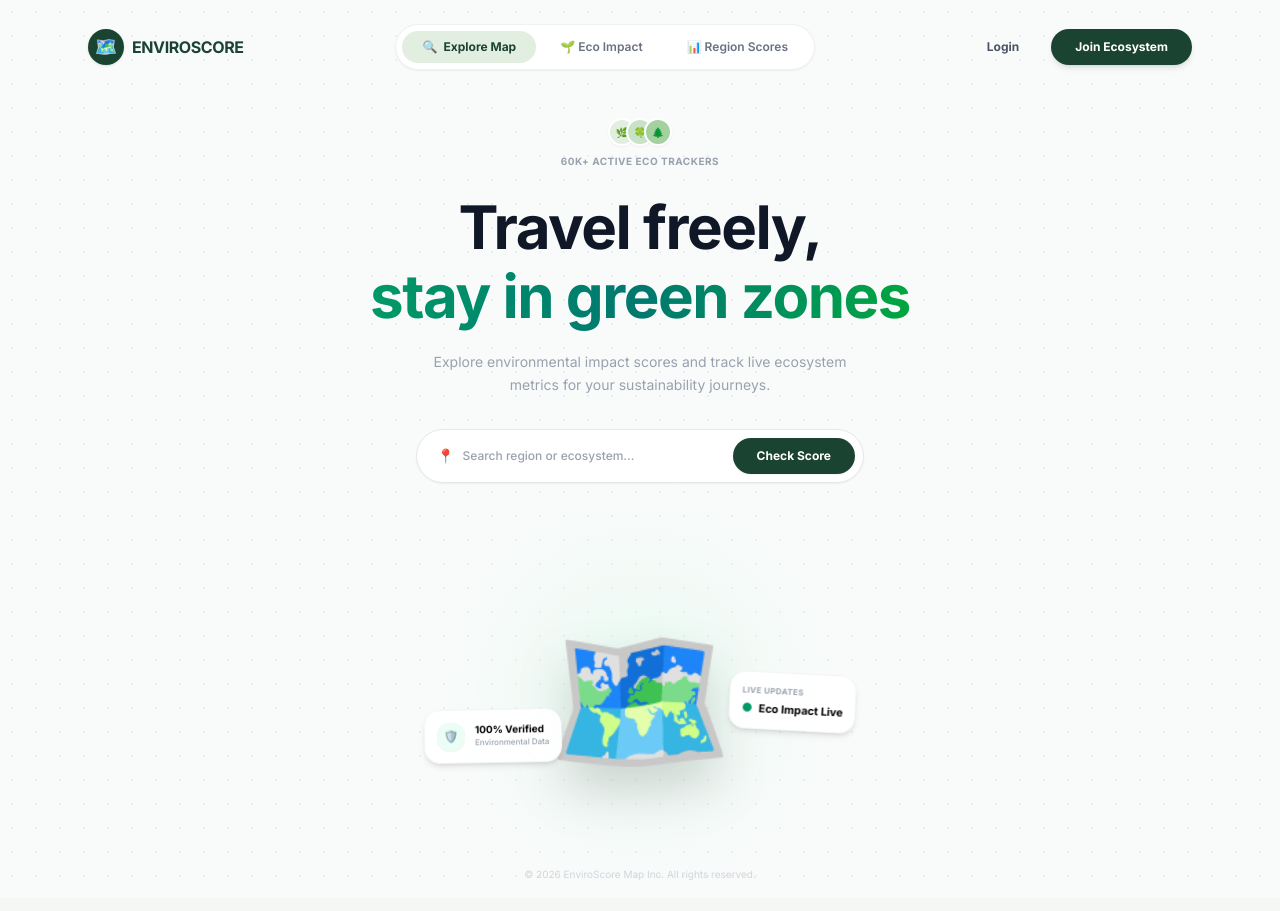
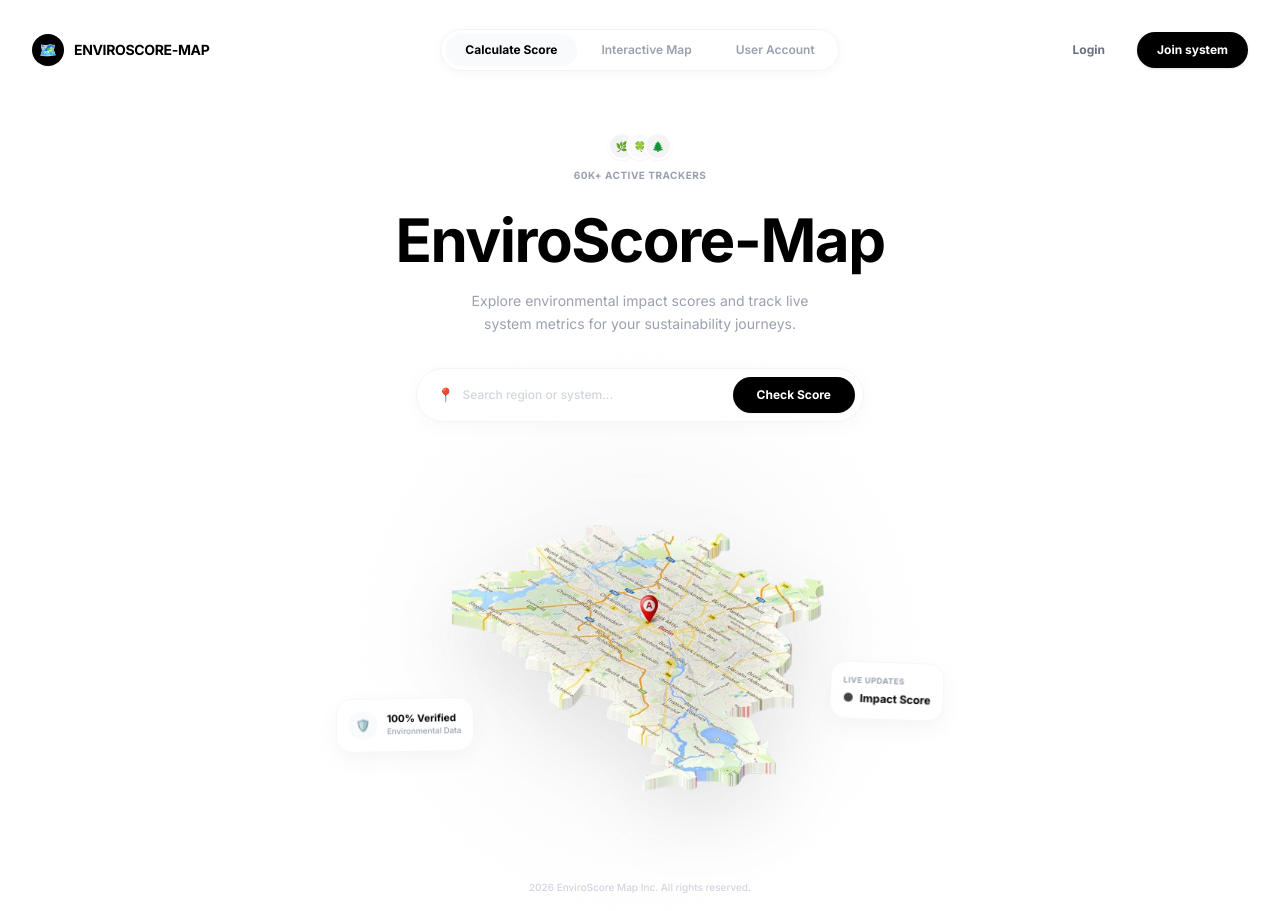
Before and after one commit to DilaraFernando/EnviroScore-MapFrontEnd, a React (Vite) app: page / in a window 1280 px wide. Built offline with nearby package versions, Linux system fonts and the light colour scheme; a web font is replaced by a local one.

Commit message:
fixed the error and login

```diff
--- a/src/pages/Home.tsx
+++ b/src/pages/Home.tsx
@@ -1,4 +1,5 @@
 import { useState } from 'react';
+import mapAsset from '../assets/e6c4b8a894883d80de5c55de4dcc8a36-removebg-preview.png';
 
 interface HomeProps {
   onStartQuiz: () => void;
@@ -9,109 +10,110 @@ export default function Home({ onStartQuiz, onNavigateToLogin }: HomeProps) {
   const [searchQuery, setSearchQuery] = useState('');
 
   return (
-    <div className="min-h-screen bg-[#F9FBFA] text-[#1E293B] relative overflow-x-hidden flex flex-col justify-between select-none">
+    <div className="min-h-screen bg-white text-black relative overflow-x-hidden flex flex-col justify-between select-none">
+{/*PERFECTLY BALANCED MODERN NAVBAR */}
+      <header className="max-w-7xl w-full mx-auto px-8 pt-8 flex justify-between items-center relative z-50 animate-fade-in">
 
-      {/* 🟢 BACKGROUND GRID DOTS (පසුබිමේ ඇති ලස්සන තිත් රටාව) */}
-      <div className="absolute top-0 left-0 w-full h-full bg-[radial-gradient(#e2e8f0_1.5px,transparent_1.5px)] [background-size:24px_24px] opacity-70 pointer-events-none z-0"></div>
-
-      {/* 🟢 MODERN FLOATING NAVIGATION BAR */}
-      <header className="max-w-6xl w-full mx-auto px-6 pt-6 flex justify-between items-center relative z-50 animate-fade-in">
-        {/* Logo Section */}
-        <div className="flex items-center gap-2">
-          <div className="w-9 h-9 bg-[#1B4332] rounded-full flex items-center justify-center text-lg shadow-sm">
+        {/* Left Side */}
+        <div className="flex items-center gap-2.5 justify-start">
+          <div className="w-8 h-8 bg-black rounded-full flex items-center justify-center text-sm shadow-xs text-white">
             🗺️
           </div>
-          <span className="font-black text-base tracking-tight text-[#1B4332] uppercase">EnviroScore</span>
+          <span className="font-black text-sm tracking-tight text-black uppercase">EnviroScore-Map</span>
         </div>
 
-        {/* Center Floating Pills (Flatrover Minimalist Design) */}
-        <nav className="hidden md:flex items-center bg-white border border-gray-200/60 shadow-xs rounded-full p-1.5 gap-1">
-          <button className="px-5 py-2 bg-[#E2EFE0] text-[#1B4332] font-bold text-xs rounded-full transition-all flex items-center gap-1.5">
-            <span>🔍</span> Explore Map
+        {/* Center Navigation Pills */}
+        <nav className="absolute left-1/2 -translate-x-1/2 hidden md:flex items-center bg-white border border-gray-100 shadow-[0_2px_12px_rgba(0,0,0,0.04)] rounded-full p-1 gap-1">
+          <button className="px-5 py-2 bg-gray-50 text-black font-bold text-xs rounded-full transition-all">
+            Calculate Score
           </button>
-          <button className="px-5 py-2 text-gray-500 hover:text-black font-semibold text-xs rounded-full transition-all cursor-pointer">
-            🌱 Eco Impact
+          <button className="px-5 py-2 text-gray-400 hover:text-black font-semibold text-xs rounded-full transition-all cursor-pointer">
+            Interactive Map
           </button>
-          <button className="px-5 py-2 text-gray-500 hover:text-black font-semibold text-xs rounded-full transition-all cursor-pointer">
-            📊 Region Scores
+          <button className="px-5 py-2 text-gray-400 hover:text-black font-semibold text-xs rounded-full transition-all cursor-pointer">
+            User Account
           </button>
         </nav>
 
-        {/* Right Action Buttons */}
-        <div className="flex items-center gap-3">
+        {/* Right Side: Action Buttons*/}
+        <div className="flex items-center gap-4 justify-end">
           <button
             onClick={onNavigateToLogin}
-            className="px-5 py-2 text-xs font-bold text-gray-600 hover:text-black transition-all cursor-pointer"
+            className="px-4 py-2 text-xs font-bold text-gray-500 hover:text-black transition-all cursor-pointer"
           >
             Login
           </button>
           <button
             onClick={onStartQuiz}
-            className="px-6 py-2.5 bg-[#1B4332] hover:bg-[#143225] text-white text-xs font-bold rounded-full shadow-md hover:shadow-lg transition-all cursor-pointer"
+            className="px-5 py-2.5 bg-black hover:bg-gray-900 text-white text-xs font-bold rounded-full shadow-sm hover:shadow-md transition-all cursor-pointer"
           >
-            Join Ecosystem
+            Join system
           </button>
         </div>
+
       </header>
 
-      {/* 🟢 HERO MAIN CONTENT SECTION */}
-      <main className="flex-1 flex flex-col items-center justify-center text-center px-6 pt-12 pb-6 relative z-10 max-w-4xl mx-auto w-full animate-fade-in">
+      {/* HERO MAIN CONTENT SECTION */}
+      <main className="flex-1 flex flex-col items-center justify-center text-center px-6 pt-16 pb-4 relative z-10 max-w-4xl mx-auto w-full animate-fade-in">
 
         {/* Active Eco Trackers Count Indicator */}
         <div className="flex flex-col items-center gap-2 mb-6">
           <div className="flex -space-x-2.5">
-            <div className="w-7 h-7 rounded-full bg-[#E2EFE0] border-2 border-white flex items-center justify-center text-[10px] font-bold shadow-xs">🌿</div>
-            <div className="w-7 h-7 rounded-full bg-[#C7E2C5] border-2 border-white flex items-center justify-center text-[10px] font-bold shadow-xs">🍀</div>
-            <div className="w-7 h-7 rounded-full bg-[#A3D19F] border-2 border-white flex items-center justify-center text-[10px] font-bold shadow-xs">🌲</div>
+            <div className="w-7 h-7 rounded-full bg-gray-100 border-2 border-white flex items-center justify-center text-[10px] shadow-xs">🌿</div>
+            <div className="w-7 h-7 rounded-full bg-gray-50 border-2 border-white flex items-center justify-center text-[10px] shadow-xs">🍀</div>
+            <div className="w-7 h-7 rounded-full bg-zinc-100 border-2 border-white flex items-center justify-center text-[10px] shadow-xs">🌲</div>
           </div>
-          <span className="text-[10px] text-gray-400 font-extrabold tracking-wider uppercase">60K+ Active Eco Trackers</span>
+          <span className="text-[10px] text-gray-400 font-extrabold tracking-wider uppercase">60K+ Active Trackers</span>
         </div>
 
-        {/* Main Bold Heading (Flatrover Typography Style) */}
-        <h1 className="text-4xl md:text-6xl font-black tracking-tight text-gray-900 leading-[1.15] max-w-3xl">
-          Travel freely, <br />
-          <span className="text-transparent bg-clip-text bg-gradient-to-r from-emerald-600 via-teal-700 to-green-600">stay in green zones</span>
+        {/* Premium Dark Typography */}
+        <h1 className="text-5xl md:text-6xl font-black tracking-tight text-black leading-[1.12] max-w-3xl">
+          EnviroScore-Map
         </h1>
 
         {/* Subtitle Text */}
-        <p className="text-xs md:text-sm text-gray-400 max-w-md mx-auto mt-5 leading-relaxed font-normal">
-          Explore environmental impact scores and track live ecosystem metrics for your sustainability journeys.
+        <p className="text-xs md:text-sm text-gray-400 max-w-sm mx-auto mt-4 leading-relaxed font-normal">
+          Explore environmental impact scores and track live system metrics for your sustainability journeys.
         </p>
 
-        {/* Center Search Input & Button Bar */}
-        <div className="flex items-center bg-white border border-gray-200 shadow-xs hover:shadow-md rounded-full p-2 mt-8 w-full max-w-md transition-all">
+        {/* Minimalist Search Bar */}
+        <div className="flex items-center bg-white border border-gray-100 shadow-[0_4px_20px_rgba(0,0,0,0.03)] hover:shadow-[0_4px_24px_rgba(0,0,0,0.06)] rounded-full p-2 mt-8 w-full max-w-md transition-all duration-300">
           <div className="flex items-center px-3 w-full">
             <span className="text-sm text-gray-400 mr-2">📍</span>
             <input
               type="text"
-              placeholder="Search region or ecosystem..."
+              placeholder="Search region or system..."
               value={searchQuery}
               onChange={(e) => setSearchQuery(e.target.value)}
-              className="w-full bg-transparent text-xs focus:outline-none text-gray-700 font-medium placeholder-gray-400"
+              className="w-full bg-transparent text-xs focus:outline-none text-black font-medium placeholder-gray-300"
             />
           </div>
           <button
             onClick={onStartQuiz}
-            className="px-6 py-2.5 bg-[#1B4332] hover:bg-[#143225] text-white text-xs font-bold rounded-full shadow-xs whitespace-nowrap transition-all cursor-pointer"
+            className="px-6 py-2.5 bg-black hover:bg-gray-900 text-white text-xs font-bold rounded-full shadow-xs whitespace-nowrap transition-all cursor-pointer"
           >
             Check Score
           </button>
         </div>
 
-        {/* 🟢 CENTER MAP HERO ICON & FLOATING INFOGRAPHICS */}
-        <div className="mt-14 relative w-full max-w-md flex justify-center items-end h-72">
+        {/*IMAGE & FLOATING INFOGRAPHICS */}
+        <div className="mt-4 relative w-full max-w-2xl flex justify-center items-end h-[410px]">
 
-          {/* Subtle Radial Glow Behind the Map Asset */}
-          <div className="absolute w-56 h-56 bg-emerald-100/40 rounded-full blur-3xl -z-10 bottom-6"></div>
+          {/* Neutral Smooth Radial Glow Behind the Map Image */}
+          <div className="absolute w-96 h-96 bg-gray-100/60 rounded-full blur-3xl -z-10 bottom-6"></div>
 
-          {/* Central Interactive Style Map Asset */}
-          <div className="text-[150px] drop-shadow-2xl select-none transform hover:scale-105 transition-transform duration-500 ease-out cursor-grab active:cursor-grabbing pb-4">
-            🗺️
+          {/* 🖼️ Large Map Asset */}
+          <div className="w-96 h-96 select-none transform hover:scale-102 transition-transform duration-500 ease-out pb-2 flex items-center justify-center relative z-10">
+            <img
+              src={mapAsset}
+              alt="EnviroScore 3D Map"
+              className="w-full h-full object-contain drop-shadow-[0_30px_35px_rgba(0,0,0,0.08)]"
+            />
           </div>
 
-          {/* Floating Card Left: 100% Verified */}
-          <div className="absolute left-2 bottom-16 bg-white/95 backdrop-blur-xs border border-gray-100 p-3 rounded-2xl shadow-md flex items-center gap-2.5 text-left transform -rotate-1 hover:rotate-0 transition-transform duration-300">
-            <div className="w-7 h-7 bg-emerald-50 rounded-xl flex items-center justify-center text-xs shadow-2xs">
+          {/* Floating Card Left */}
+          <div className="absolute left-8 bottom-24 bg-white/95 backdrop-blur-md border border-gray-100/80 p-3 rounded-2xl shadow-[0_8px_24px_rgba(0,0,0,0.04)] flex items-center gap-2.5 text-left transform -rotate-1 hover:rotate-0 transition-transform duration-300 z-20">
+            <div className="w-7 h-7 bg-gray-50 rounded-xl flex items-center justify-center text-xs">
               🛡️
             </div>
             <div>
@@ -120,22 +122,21 @@ export default function Home({ onStartQuiz, onNavigateToLogin }: HomeProps) {
             </div>
           </div>
 
-          {/* Floating Card Right: Live Impact */}
-          <div className="absolute right-2 bottom-24 bg-white/95 backdrop-blur-xs border border-gray-100 p-3 rounded-2xl shadow-md flex flex-col gap-1 text-left transform rotate-3 hover:rotate-0 transition-transform duration-300">
+          {/* Floating Card Right*/}
+          <div className="absolute right-8 bottom-32 bg-white/95 backdrop-blur-md border border-gray-100/80 p-3 rounded-2xl shadow-[0_8px_24px_rgba(0,0,0,0.04)] flex flex-col gap-1 text-left transform rotate-2 hover:rotate-0 transition-transform duration-300 z-20">
             <span className="text-[8px] font-extrabold text-gray-400 uppercase tracking-wider">Live Updates</span>
             <div className="flex items-center gap-1.5">
-              <span className="text-xs text-emerald-600">●</span>
-              <p className="text-[11px] font-black text-black leading-none">Eco Impact Live</p>
+              <span className="text-xs text-black animate-pulse">●</span>
+              <p className="text-[11px] font-black text-black leading-none">Impact Score</p>
             </div>
           </div>
 
         </div>
-
       </main>
 
-      {/* Balanced Footer */}
-      <footer className="w-full py-4 text-center text-[10px] text-gray-300 z-10">
-        © 2026 EnviroScore Map Inc. All rights reserved.
+      {/*  Footer */}
+      <footer className="w-full py-4 text-center text-[10px] text-gray-300 z-10 font-medium">
+         2026 EnviroScore Map Inc. All rights reserved.
       </footer>
     </div>
   );
```
Also changed, not shown: src/App.tsx (+3 -4 lines), src/pages/Login.tsx (+29 -22 lines), src/assets/e6c4b8a894883d80de5c55de4dcc8a36-removebg-preview.png (added).
